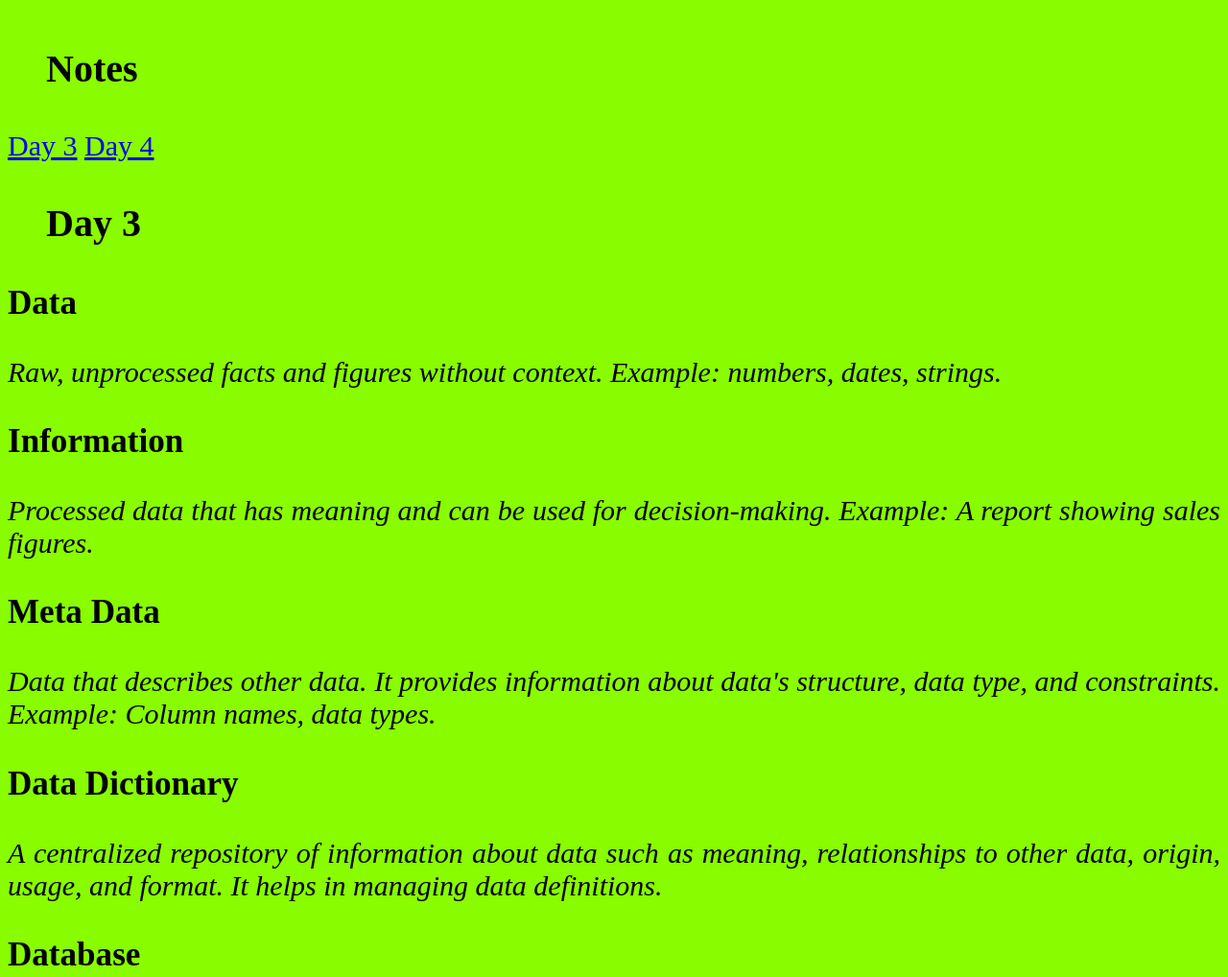
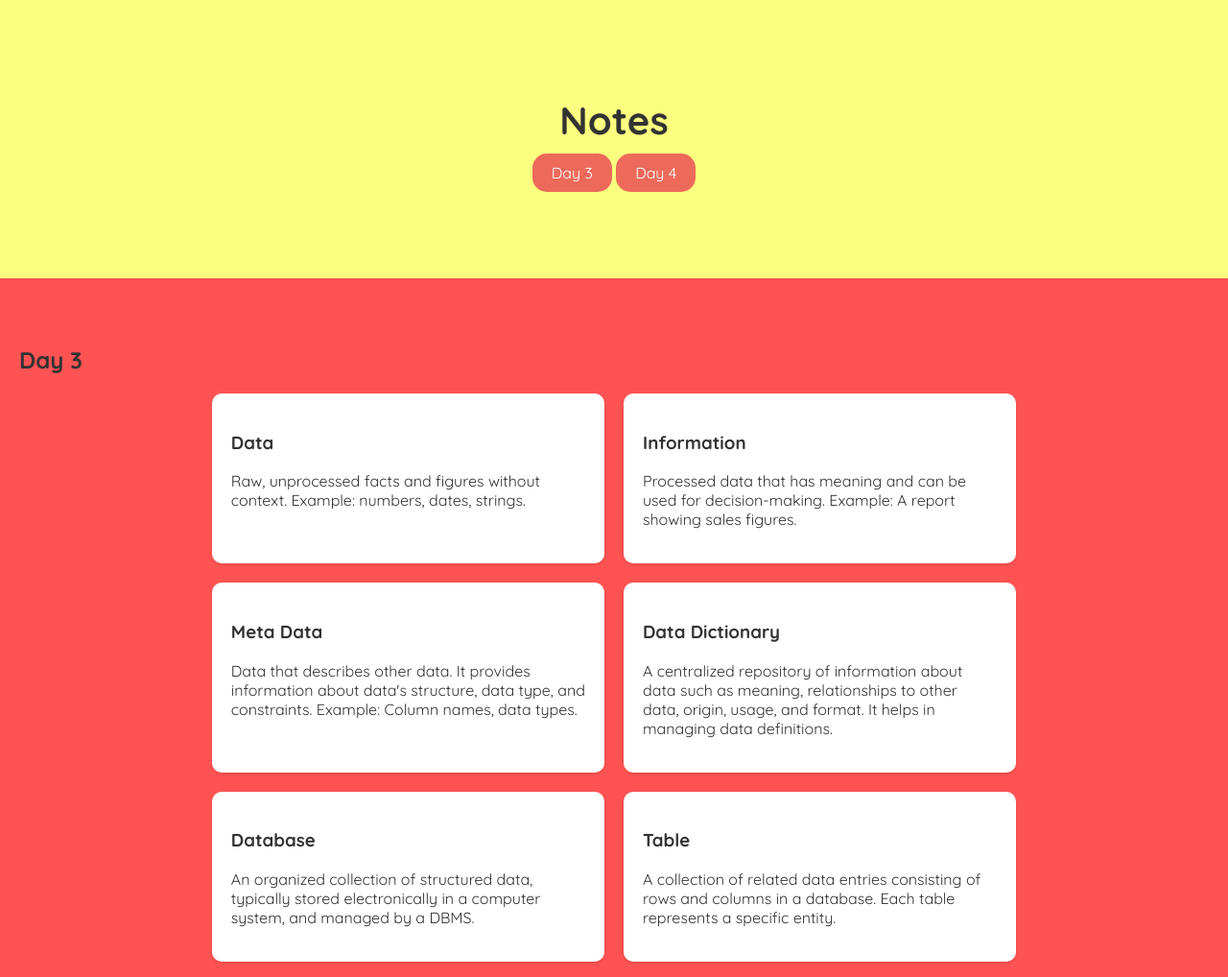
Before and after one commit to numbee01/DBMS-1, a plain HTML site: page index.html in a window 1280 px wide. Shown: the top 1018 px of the page at 96% size. Drawn offline with Linux system fonts and the light colour scheme.

Commit message:
Update styles.css

```diff
--- a/styles.css
+++ b/styles.css
@@ -1,32 +1,97 @@
-body{
-    background-color: #89FC00;
-    display: flex;
-    flex-direction: column;
-    font-size: 30px;
-    text-align: justify;
+body {
+    background-color: #ff5353;
+    font-family: "Quicksand", sans-serif;
+    margin: 0;
+    padding: 0;
+    color: #333;
+    user-select: none;
 }
 
-h1,h2{
-    font-family: "Averia Sans Libre";
-    margin:20px;
-    font-size: 40px;
-    font-weight: bold;
-    margin:40px;
+#landing {
+    text-align: center;
+    padding: 100px 20px;
+    background: linear-gradient(135deg, #FAFF7F 100%, #F4F1BB 50%);
+    color: #333;
 }
 
-.box{
-    text-align: center;
-    background-color: #EFF9F0;
+#landing h2 {
+    font-size: 2.5em;
+    margin: 0 0 20px;
+}
+
+#landing p {
+    font-size: 1.2em;
+    margin: 0 0 20px;
+}
+
+.btn {
+    background-color: #ED6A5A;
+    color: white;
+    padding: 10px 20px;
+    text-decoration: none;
+    border-radius: 15px;
+    transition: background-color 0.3s;
+}
+
+.btn:hover {
+    background-color: #bf5749;
+}
+
+#day3, #day4 {
+    padding: 50px 20px;
+}
+
+.notes-container {
+    display: flex;
+    flex-wrap: wrap;
+    gap: 20px;
+    justify-content: center;
+}
+
+.note-card {
+    background-color: white;
     border-radius: 10px;
     box-shadow: 0 2px 4px rgba(0, 0, 0, 0.1);
-    padding:10 40px;
-    width: 60vw;
-    height: 60vh;
-    max-width: 50vw;
-    max-height: 60vh;
-    margin: 50px;
-  }
+    padding: 20px;
+    width: calc(33% - 40px);
+    transition: transform 0.3s, box-shadow 0.3s;
+}
 
-p{
-    font-style: italic;
+.note-card:hover {
+    transform: translateY(-10px);
+    box-shadow: 0 4px 8px rgba(0, 0, 0, 0.2);
 }
+
+footer {
+    background-color: #4a4e69;
+    color: white;
+    text-align: center;
+    padding: 10px 20px;
+}
+
+#scroll-to-top {
+    display: none;
+    position: fixed;
+    bottom: 20px;
+    right: 20px;
+    background-color: #4a4e69;
+    color: white;
+    border: none;
+    border-radius: 50%;
+    width: 40px;
+    height: 40px;
+    font-size: 24px;
+    cursor: pointer;
+    box-shadow: 0 2px 4px rgba(0, 0, 0, 0.3);
+    transition: background-color 0.3s;
+}
+
+#scroll-to-top:hover {
+    background-color: #6d6875;
+}
+
+img{
+    object-fit: cover;
+    width: calc(33% - 40px);
+    padding: 20px;
+}
```
